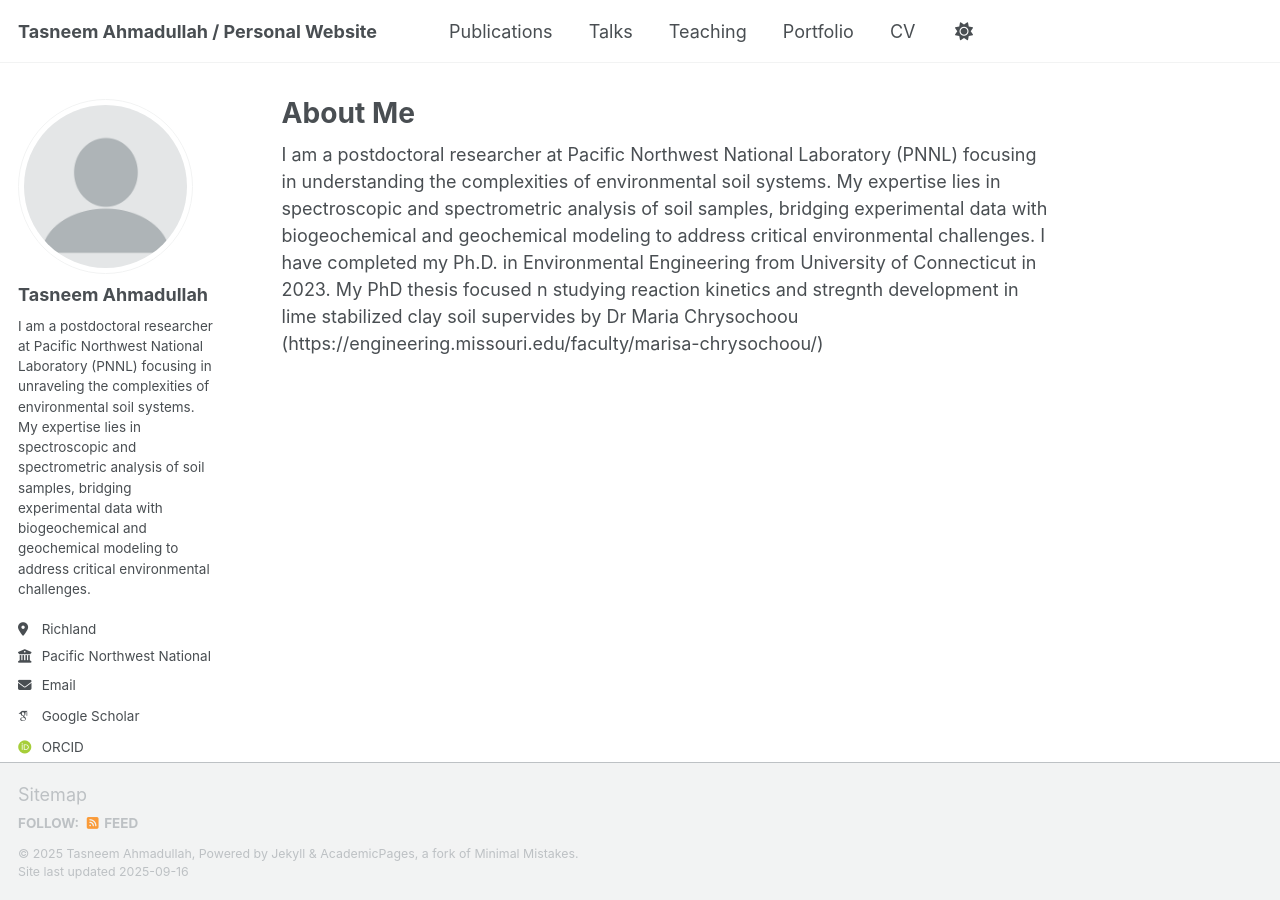
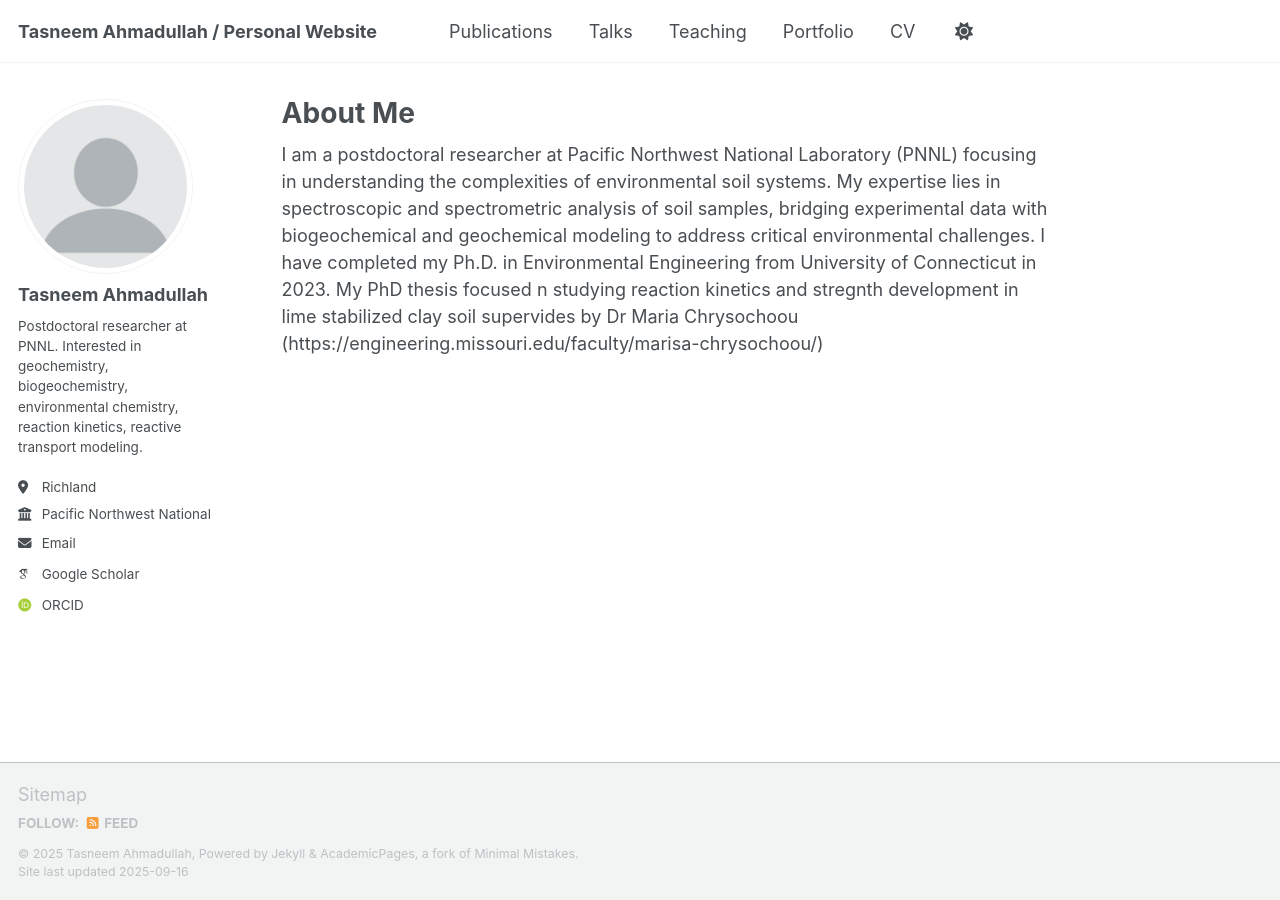
Before and after one commit to tasneemAhmadullah/tasneemahmadullah.github.io, a Jekyll site: the page built from _pages/about.md, in a window 1280 px wide. Built offline with Jekyll 4.4.1, drawn with Linux system fonts in a browser that asks for light colours; some web fonts are replaced; a script that is not in the unit is left out.

Commit message:
Update _config.yml

```diff
--- a/_config.yml
+++ b/_config.yml
@@ -12,11 +12,11 @@
 title                    : "Tasneem Ahmadullah / Personal Website"
 title_separator          : "-"
 name                     : &name "Tasneem Ahmadullah"
-description              : &description "Your Name's academic portfolio"   # Update this with a general description of your site, this is the default if not overridden by a page
-url                      : https://academicpages.github.io # The base hostname & protocol for your site e.g. "https://[your GitHub username].github.io",
+description              : &description "Environmental researcher specializing in soil systems, spectroscopic analysis and geochemical/biogeochemical modeling"   # Update this with a general description of your site, this is the default if not overridden by a page
+url                      : https://tasneemahmadullah.github.io # The base hostname & protocol for your site e.g. "https://[your GitHub username].github.io",
                                                            # or if you already have some other page hosted on Github then use "https://[your GitHub username].github.io/[Your Repo Name]"
 baseurl                  : "" # the subpath of your site, e.g. "/blog"
-repository               : "academicpages/academicpages.github.io"
+repository               : "tasneemahmadullah/tasneemahmadullah.github.io"
 
 # Site Author - The following control what appear as part of the author content on the side bar.
 #               If a field is blank the icon and link will not appear, otherwise it will be shown.
@@ -26,7 +26,7 @@
   avatar           : "profile.png"
   name             : "Tasneem Ahmadullah"
   pronouns         : # example: "she/her"
-  bio              : "I am a postdoctoral researcher at Pacific Northwest National Laboratory (PNNL) focusing in unraveling the complexities of environmental soil systems. My expertise lies in spectroscopic and spectrometric analysis of soil samples, bridging experimental data with biogeochemical and geochemical modeling to address critical environmental challenges."
+  bio              : "Postdoctoral researcher at PNNL. Interested in geochemistry, biogeochemistry, environmental chemistry, reaction kinetics, reactive transport modeling. "
   location         : "Richland"
   employer         : "Pacific Northwest National Lab"
   uri              : # URL
```
